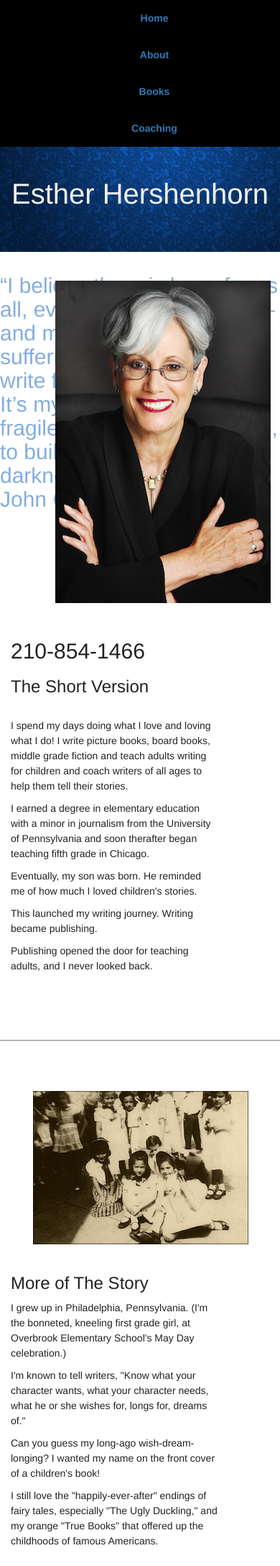
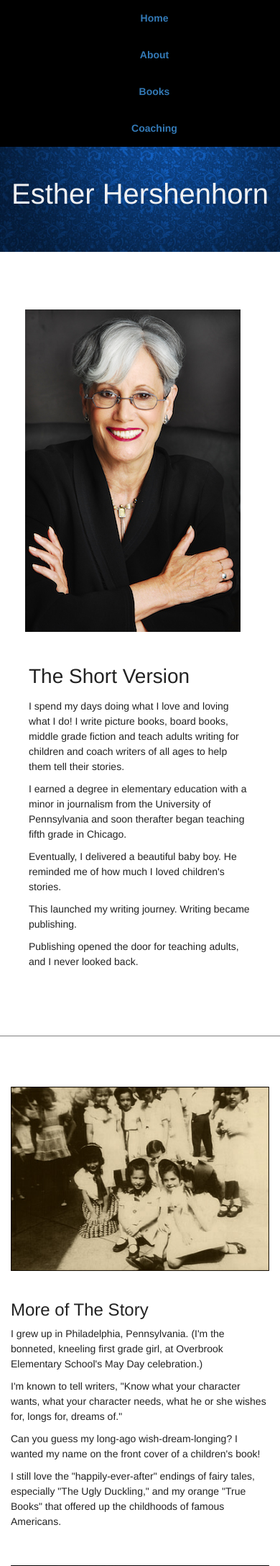
Before and after one commit to paula-c-schuler/planner.dev, a PHP site: page /about.php in a window 390 px wide. Shown: the top 2176 px of the page at 72% size. Run offline with PHP 8.4, Linux system fonts and the light colour scheme.

Commit message:
Continued tweaks for responsive design. Hero is good now. Nav is good.

```diff
--- a/public/about.php
+++ b/public/about.php
@@ -34,29 +34,23 @@
             <div class="hero-solid-color">
                 <br>
                 <br>
-                <h2 id="index-quotes">“I believe there is hope for us all, even amid the suffering – <br>
-                    and maybe even inside the suffering. And that’s why I write fiction, probably. <br>
-                    It’s my attempt to keep that fragile strand of radical hope, to build a fire in the darkness.”<br>
-                    John Green</h2>
+                <p id="index-quotes">"Storytelling reveals meaning without committing the error of defining it." <br>Hannah Arendt</p>
             </div>
         </section>
 
         <!-- Begin Short Version Section -->
-        <section class="row">
+        <section class="row top-buffer-4">
 
-            <img class="col-md-3 offset-one-sixth top-buffer-4" src="/img/EstherProfileSmall.jpg">
+            <img class="profile-image col-md-6 top-buffer-4" src="/img/EstherProfileSmall.jpg">
 
-            <div id="contact" class="col-md-6 contact-links">
-                <h2>210-854-1466
-                	<!-- Below line looks strange, but I need the five empty spaces for display between elements -->
-                	<span>      <a href="https://www.facebook.com/esther.hershenhorn.5/about"><i class="icon icon-facebook-official"></i></a>
-                				<a href="https://twitter.com/EHershenhorn"><i class="icon icon-twitter"></i></a>
-                	</span>
-                </h2>
-            </div>
-              	<div class="col-md-6">
-	                <h3>The Short Version</h3>
-	                <br>
+            <div id="contact" class="short-version-group">
+                <div>
+                    <a id="linkedin-icon" href="https://www.linkedin.com/pub/esther-hershenhorn/17/357/91a"><i class="contact-links icon icon-3x icon-linkedin-square"></i></a>
+                    <a href="https://www.facebook.com/esther.hershenhorn.5/about"><i class="contact-links icon icon-3x icon-facebook-official"></i></a>
+                	<a id="twitter-icon" href="https://twitter.com/EHershenhorn"><i class="contact-links icon icon-3x icon-twitter"></i></a>
+                </div>
+              	<div class="short-version-group">
+	                <p class="short-version-header">The Short Version</p>
 	                <p>
 	                	I spend my days doing what I love and loving what I do!
 	                	I write picture books, board books, middle grade fiction and teach adults writing for
@@ -67,7 +61,7 @@
 	                    University of Pennsylvania and soon therafter began teaching fifth grade in Chicago.
 	                </p>
 	                <p>
-	                	Eventually, my son was born. He reminded me of how much I loved children's stories.
+	                	Eventually, I delivered a beautiful baby boy. He reminded me of how much I loved children's stories.
 	                </p>
 	                <p>
 	                	This launched my writing journey. Writing became publishing.
@@ -79,19 +73,18 @@
             </div>
 			<br>
 			<br>
-			<!-- This soft line isnot displaying, check it out -->
-            </hr>
         </section>
 
-        <!-- Divider -->
+        <!-- pretty divider -->
         <div class="row pretty-divider col-md-12">
         </div>
 
         <!-- Begin More of the Story Section  -->
         <section class="row">
-            <img class="col-md-4 offset-one-twelfth image-girl" src="/img/esther-girl-sepia-smaller.jpg">
 
-            <div class="col-md-6">
+            <img class="story-images col-md-6 image-girl" src="/img/esther-girl-sepia.jpg">
+
+            <div class="long-version-text col-md-6">
             	<br>
             	<h3>More of The Story</h3>
                 <p>
@@ -114,9 +107,10 @@
         </section>
 
         <section class="row row-top-buffer">
-			<img class="col-md-4 offset-one-twelfth " src="img/Penn-Wynn-sepia.jpg">
 
-            <div class="col-md-6">
+			<img class="story-images col-md-6" src="img/Penn-Wynn-sepia.jpg">
+
+            <div class="long-version-text col-md-6">
                 <p>
                 	The Penn Wynne Library was but a stone's throw away from my new suburban home in 1955.
                 </p>
@@ -137,11 +131,10 @@
             </div>
         </section>
         <section class="row row-top-buffer">
-            <div>
-            	<!-- Image of Univ of Pennsylvania -->
-            	<img class="col-md-4 offset-one-twelfth " src="img/Penn-Wynn-sepia.jpg">
-            </div>
-            <div class="col-md-6">
+
+            <img class="story-images col-md-6" src="img/Penn-Wynn-sepia.jpg">
+
+            <div class="long-version-text col-md-6">
                 <p>
                 	I earned a degree in Elementary Education from the University of Pennsylvania, minoring in Journalism,
                 	and soon after began teaching fifth grade in Chicago.
--- a/public/css/main.css
+++ b/public/css/main.css
@@ -109,9 +109,7 @@ img {
 /*
  * Automates padding for paragraph text.
  */
-p {
-	max-width: 80%;
-}
+
 
 
 /*-------------------------------------*\
@@ -285,7 +282,9 @@ footer li {
 	display: none;
 }
 .hero-solid-color #index-quotes {
-	color: #84ADDF;
+	display: hidden;
+	color: white;
+	opacity: 0;
 }
 
 
@@ -458,8 +409,52 @@ footer li {
 	color: #093266;
 	font-size: 2rem;
 	margin: 0 auto;
+	opacity: 1;
 }
 }
+
+/*-------------------------------------*\
+	ABOUT PAGE "SHORT VERSION" SECTION
+\*-------------------------------------*/
+/* EXTRA SMALL SCREEN less than 501px */
+/*===========================================================*/
+/* Helps adjust profile photo on about page */
+
+.space-filler {
+	width: 20%;
+	color: white;
+}
+.profile-image {
+	margin-left: 2rem;
+}
+#linkedin-icon {
+	margin-left: 6rem;
+}
+
+#twitter-icon {
+	margin-left: 2rem;
+}
+
+.short-version-header {
+	font-size: 2.8rem;
+	padding-top: 2rem;
+	padding-bottom: 0;
+}
+
+/* Helps adjust placement of about page first section of story */
+.short-version-group {
+	margin-left: 2rem;
+	margin-right: 2rem;
+}
+.story-images {
+	margin-right: auto;
+	margin-left: auto;
+}
+.short-version-text {
+
+}
+
+
 
 
 /*-------------------------------------*\
@@ -470,15 +465,29 @@ footer li {
 .inline {
 	display: inline-block;
 }
-
-/* Helps with layout of three columns of text on home page */
-.summary {
-	padding-left: 3rem;
+/*.summary-icon, .summary, .summary-more {
+	margin-left: auto;
+	margin-right: auto;
+}*/
+.summary-group {
+	text-align: center;
+	margin-left: auto;
+	margin-right: auto;
+}
+.summary-group p {
+	text-align: left;
+	margin-left: auto;
+	margin-right: auto;
 }
 
 /* Helps adjust profile photo on about page */
-.image-profile {
+.profile-image {
 	margin-right: 10px;
+}
+
+#phone-number {
+	text-align: center;
+	font-size: 3rem;
 }
 
 /* Helps adjust social media link position on about page */
```
Also changed, not shown: other parts of public/css/main.css (+4 -53 lines), public/books.php (+44 -45 lines), public/index.php (+14 -14 lines).
